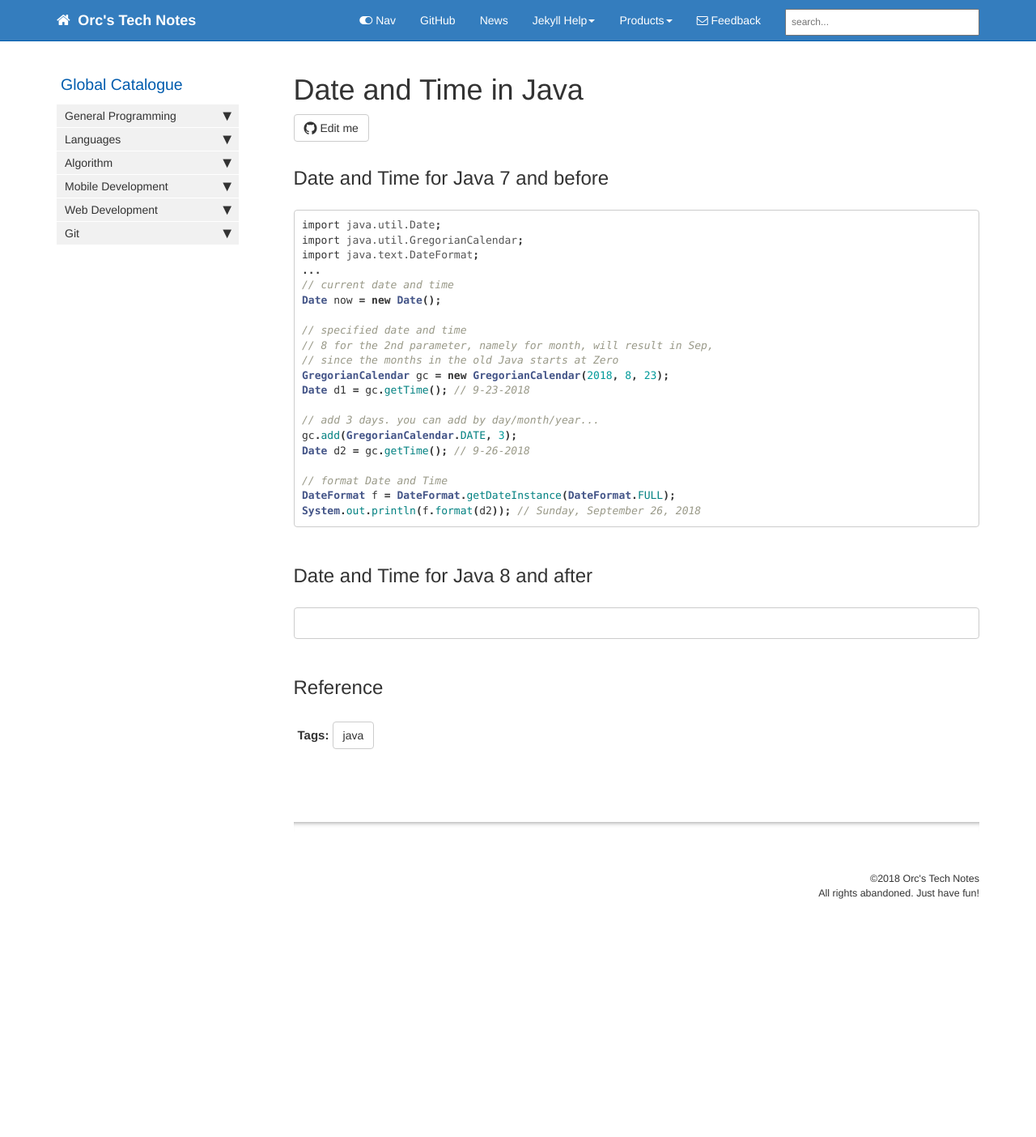
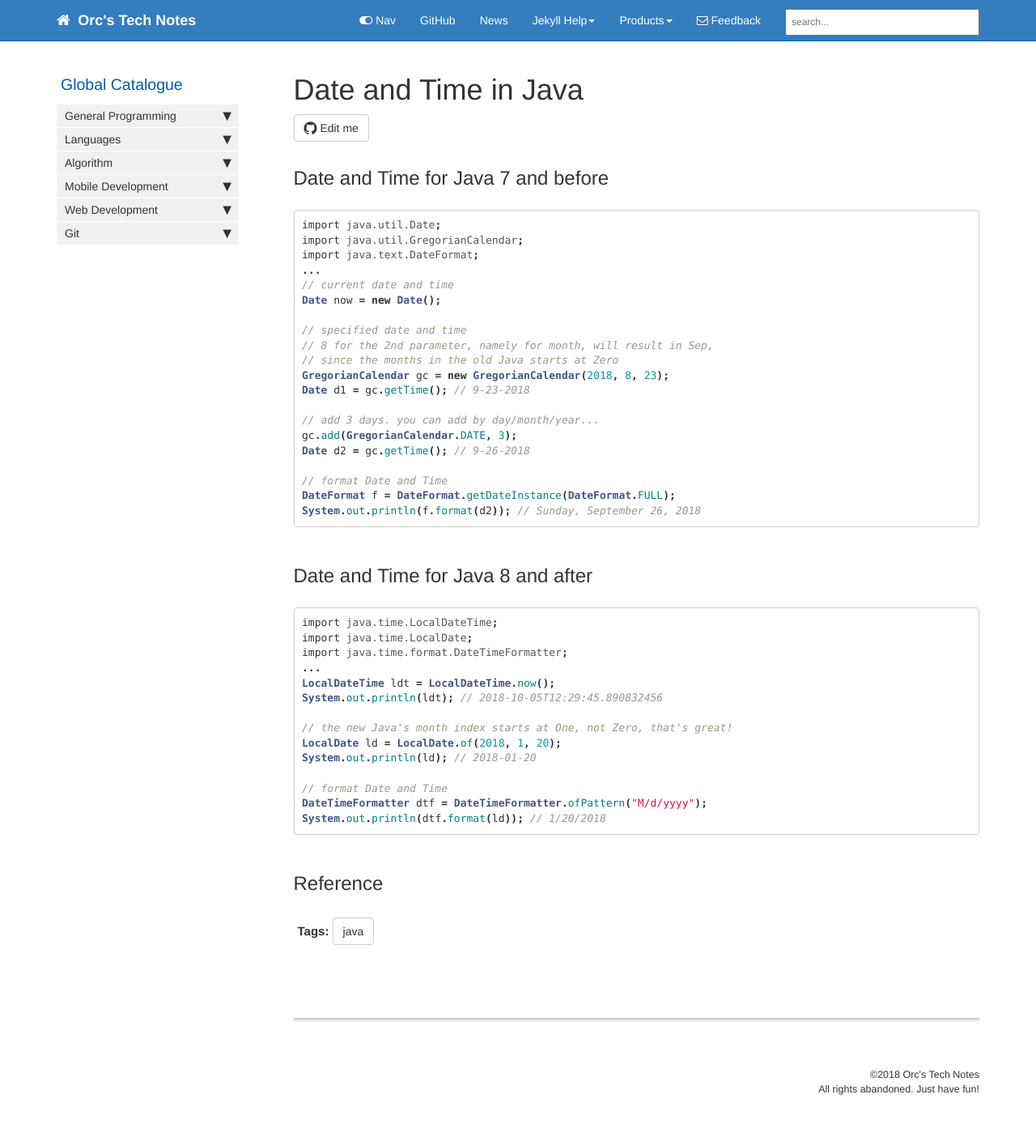
Before and after one commit to HungryOrc/hungryorc.github.io, a Jekyll site: the page built from pages/java/java_data_time.md, in a window 1280 px wide. Shown: the whole page at 81% size. Built offline with Jekyll 4.4.1, drawn with Linux system fonts in a browser that asks for light colours; nearby versions of some CDN libraries; comment, search, counter and statistics services are not loaded; before the commit the page ends 1163 px from its top, so only the background shows below that.

Commit message:
Update java_data_time.md

````diff
--- a/pages/java/java_data_time.md
+++ b/pages/java/java_data_time.md
@@ -35,7 +35,20 @@ System.out.println(f.format(d2)); // Sunday, September 26, 2018
 
 ## Date and Time for Java 8 and after
 ```java
+import java.time.LocalDateTime;
+import java.time.LocalDate;
+import java.time.format.DateTimeFormatter;
+...
+LocalDateTime ldt = LocalDateTime.now();
+System.out.println(ldt); // 2018-10-05T12:29:45.890832456
 
+// the new Java's month index starts at One, not Zero, that's great!
+LocalDate ld = LocalDate.of(2018, 1, 20);
+System.out.println(ld); // 2018-01-20
+
+// format Date and Time
+DateTimeFormatter dtf = DateTimeFormatter.ofPattern("M/d/yyyy");
+System.out.println(dtf.format(ld)); // 1/20/2018
 ```
 
 ## Reference
````
